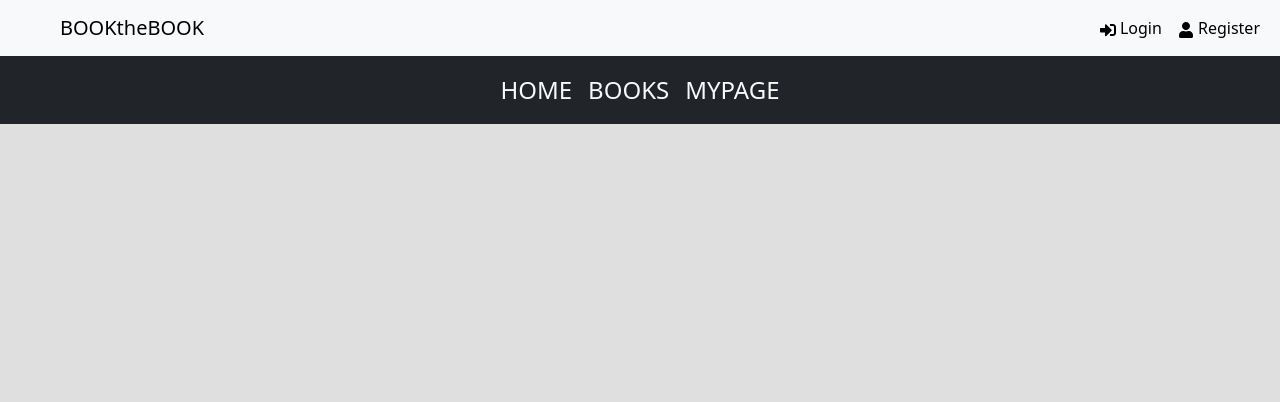
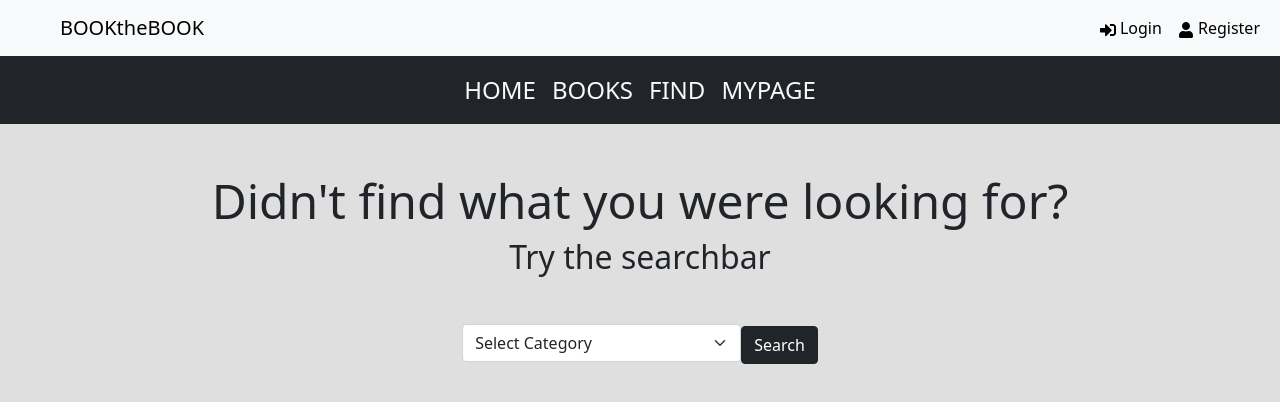
Before and after one commit to CipherKill/BOOKtheBOOK-MERN, a React (Create React App) app in the folder frontend/: page /category in a window 1280 px wide. Shown: the top 402 px of the page. Built offline with nearby package versions, Linux system fonts and the light colour scheme.

Commit message:
added category search in frontend

```diff
--- a/frontend/src/App.js
+++ b/frontend/src/App.js
@@ -8,11 +8,11 @@ import PrimaryMenu from './components/PrimaryMenu'
 import PrivateRoute from './components/PrivateRoute'
 import MyBooks from './pages/MyBooks'
 import Books from './pages/Books'
+import SearchBook from './pages/SearchBook'
 
 import 'react-toastify/dist/ReactToastify.css'
 import 'bootstrap/dist/css/bootstrap.min.css';
 import './App.css'
-// import 'bootstrap/dist/js/bootstrap.bundle.min';
 
 function App() {
   return (
@@ -25,6 +25,7 @@ function App() {
           <Route path='/register' element={<Register/>}/>
           <Route path='/login' element={<Login/>}/>
           <Route path='/books' element={<Books/>}/>
+          <Route path='/category' element={<SearchBook/>}/>
           <Route path='/mybooks' element={<PrivateRoute/>}>
             <Route path='/mybooks' element={<MyBooks/>}/>
           </Route>
--- /dev/null
+++ b/frontend/src/components/MasterCard.jsx
@@ -0,0 +1,18 @@
+import {Card,Button} from 'react-bootstrap'
+
+function MasterCard({cover,name,author,genre,rating}) {
+  return (
+    <Card style={{ width: '18rem' }} className='cardstyle'>
+        <Card.Img variant="top" src={cover} />
+        <Card.Body className='cardbody'>
+            <Card.Title className='fs-2 btitle'>{name}</Card.Title>
+            <Card.Text className='fs-4'><span className='cardtitle'>By</span> {author}</Card.Text>
+            <Card.Text className='fs-4'><span className='cardtitle'>Genre:</span> {genre}</Card.Text>
+            <Card.Text className='fs-4'><span className='cardtitle'>Rating:</span> {rating}/5</Card.Text>
+            <Button variant="dark">Add</Button>
+        </Card.Body>
+    </Card>
+  )
+}
+
+export default MasterCard
--- a/frontend/src/components/PrimaryMenu.jsx
+++ b/frontend/src/components/PrimaryMenu.jsx
@@ -9,6 +9,7 @@ function PrimaryMenu() {
     <Nav className="mx-auto">
       <Nav.Link><Link to='/' className='router-link text-light hovermode2 smenu'>Home</Link></Nav.Link>
       <Nav.Link><Link to='/books' className='router-link text-light hovermode2 smenu'>Books</Link></Nav.Link>
+      <Nav.Link><Link to='/category' className='router-link text-light hovermode2 smenu'>Find</Link></Nav.Link>
       <Nav.Link><Link to='/mybooks' className='router-link text-light hovermode2 smenu'>MyPage</Link></Nav.Link>
     </Nav>
     </Container>
--- a/frontend/src/pages/Home.jsx
+++ b/frontend/src/pages/Home.jsx
@@ -1,6 +1,6 @@
 import CarousalBooks from '../components/CarousalBooks'
 import Books from './Books'
-import {Col,Row} from 'react-bootstrap'
+import {Col,Row,Container} from 'react-bootstrap'
 import {useNavigate} from 'react-router-dom'
 
 import ad1 from '../assets/leftpic.jpg'
@@ -12,7 +12,7 @@ function Home() {
   const handleClick=()=>navigate('/books');
 
   return (
-    <>
+    <Container fluid>
         <h1 className='text-center h1 my-4 fw-bold'>Welcome to  BOOKtheBOOK</h1>
         <CarousalBooks/>
         <Row className='mt-5 pop' onClick={handleClick}>
@@ -24,7 +24,7 @@ function Home() {
           </Col>
         </Row>
         <Books/>
-    </>
+    </Container>
   )
 }
 
--- /dev/null
+++ b/frontend/src/pages/SearchBook.jsx
@@ -0,0 +1,65 @@
+import {Container,Form,Button,Row,Col} from 'react-bootstrap'
+import {useState} from 'react'
+import Spinner from '../components/Spinner'
+import MasterCard from '../components/MasterCard';
+
+function SearchBook() {
+
+    const [category,setCategory]=useState();
+    const [data,setData]=useState([]);
+    const [loading,isLoading]=useState(false)
+
+    const getBooks=async()=>{
+        isLoading(true)
+        const API_URL='/api/books/'
+        const response=await fetch(API_URL+category)
+        const data=await response.json()
+        setData(data)
+        isLoading(false)
+    }
+
+    const handleSelect=(e)=>{
+        setCategory(e.target.value);
+    }
+
+    const handleSubmit=(e)=>{
+        e.preventDefault();
+        getBooks()
+
+    }
+
+  return (
+    <div className=''>
+        <Container className='mt-5'>
+            <h1 className='display-5 text-center'>Didn't find what you were looking for?</h1>
+            <h2 className='text-center mb-5'>Try the searchbar</h2>
+            <Form className='text-center' onSubmit={handleSubmit}>
+            <Form.Select aria-label="category_select" className='w-25 d-inline' onChange={handleSelect}>
+                <option>Select Category</option>
+                <option value="Horror">Horror</option>
+                <option value="Romance">Romance</option>
+                <option value="Comedy">Comedy</option>
+                <option value="Thriller">Thriller</option>
+                <option value="SciFi">SciFi</option>
+                <option value="Adventure">Adventure</option>
+                <option value="Comedy">Comedy</option>
+            </Form.Select>
+            <Button variant="dark" type="submit">Search</Button>
+            </Form>
+        </Container>
+        <Container fluid>
+        {loading?<Spinner/>:(
+            <Row className='mt-5'>
+                {data.map(book=>(
+                    <Col md={3} sm={12} className='d-flex justify-content-center'>
+                        <MasterCard cover={book.cover} name={book.name} author={book.author} rating={book.rating} genre={book.genre} key={book._id}/>
+                    </Col>
+                ))}
+            </Row>
+        )}
+        </Container>
+    </div>
+  )
+}
+
+export default SearchBook
```
